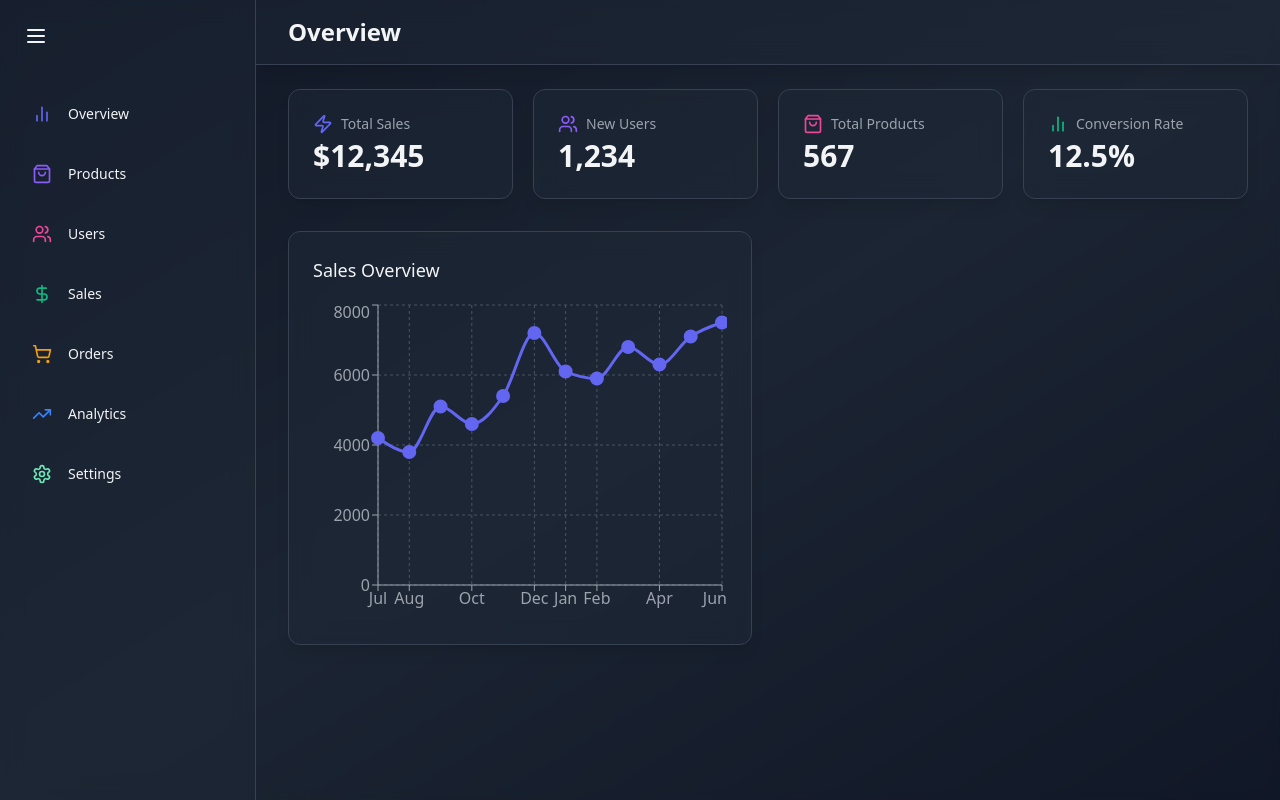
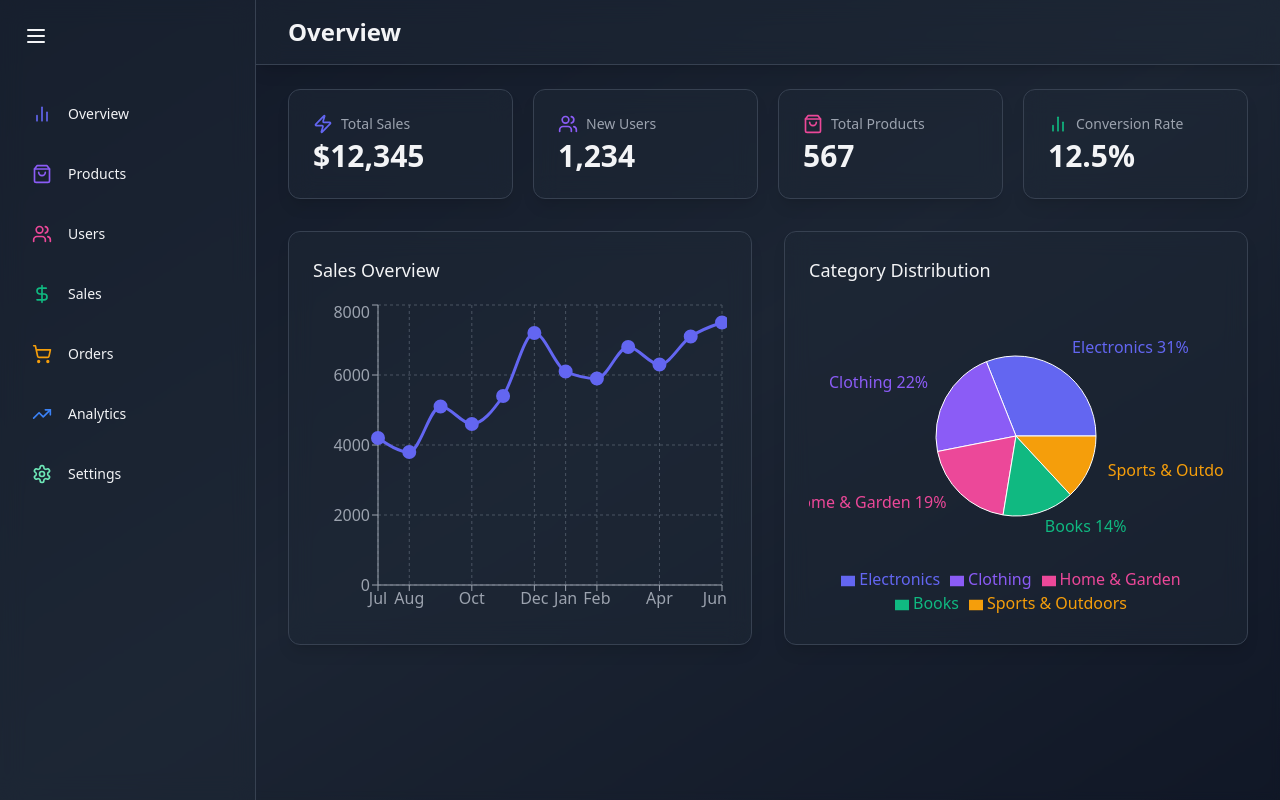
Before and after one commit to mstislavtceva/admin-dashboard, a React (Vite) app: page / in a window 1280 px wide. Built offline with nearby package versions, Linux system fonts and the light colour scheme.

Commit message:
feat{OverviewPage): add CategoryDistributionChart component
	- Added animated chart transitions using Framer motion
	- Implemented data visualization with Recharts

```diff
--- /dev/null
+++ b/src/components/overview/CategoryDistributionChart.jsx
@@ -0,0 +1,69 @@
+import { motion } from "framer-motion";
+import {
+  PieChart,
+  Pie,
+  Cell,
+  Tooltip,
+  ResponsiveContainer,
+  Legend,
+} from "recharts";
+
+const categoryData = [
+  { name: "Electronics", value: 4500 },
+  { name: "Clothing", value: 3200 },
+  { name: "Home & Garden", value: 2800 },
+  { name: "Books", value: 2100 },
+  { name: "Sports & Outdoors", value: 1900 },
+];
+
+const COLORS = ["#6366F1", "#8B5CF6", "#EC4899", "#10B981", "#F59E0B"];
+
+const CategoryDistributionChart = () => {
+  return (
+    <motion.div
+      className="bg-gray-800 bg-opacity-50 backdrop-blur-md shadow-lg rounded-xl p-6 border border-gray-700"
+      initial={{ opacity: 0, y: 20 }}
+      animate={{ opacity: 1, y: 0 }}
+      transition={{ delay: 0.3 }}
+    >
+      <h2 className="text-lg font-medium mb-4 text-gray-100">
+        Category Distribution
+      </h2>
+      <div className="h-80">
+        <ResponsiveContainer width={"100%"} height={"100%"}>
+          <PieChart>
+            <Pie
+              data={categoryData}
+              cx={"50%"}
+              cy={"50%"}
+              labelLine={false}
+              outerRadius={80}
+              fill="#8884d8"
+              dataKey="value"
+              label={({ name, percent }) =>
+                `${name} ${(percent * 100).toFixed(0)}%`
+              }
+            >
+              {categoryData.map((entry, index) => (
+                <Cell
+                  key={`cell-${index}`}
+                  fill={COLORS[index % COLORS.length]}
+                />
+              ))}
+            </Pie>
+            <Tooltip
+              contentStyle={{
+                backgroundColor: "rgba(31, 41, 55, 0.8)",
+                borderColor: "#4b5563",
+              }}
+              itemStyle={{ color: "#e5e7eb" }}
+            />
+            <Legend />
+          </PieChart>
+        </ResponsiveContainer>
+      </div>
+    </motion.div>
+  );
+};
+
+export default CategoryDistributionChart;
--- a/src/pages/OverviewPage.jsx
+++ b/src/pages/OverviewPage.jsx
@@ -4,6 +4,7 @@
 import Header from "../components/common/Header";
 import StatCard from "../components/common/StatCard";
 import SalesOverviewChart from "../components/overview/SalesOverviewChart";
+import CategoryDistributionChart from "../components/overview/CategoryDistributionChart";
 
 const OverviewPage = () => {
   return (
@@ -43,6 +44,7 @@
         </motion.div>
         <div className="grid grid-cols-1 lg:grid-cols-2 gap-8 ">
           <SalesOverviewChart />
+          <CategoryDistributionChart />
         </div>
       </main>
     </div>
```
